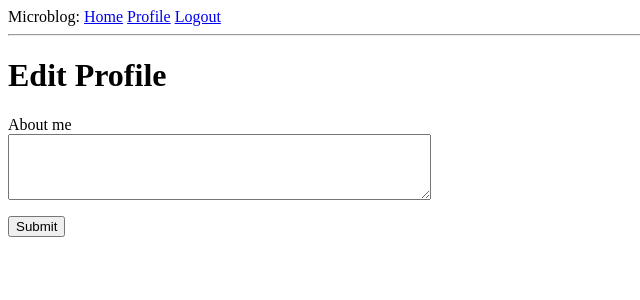
After one commit to hankgu1209/FlaskFork_demo, a Flask app: page /edit_profile in a window 1280 px wide. The commit adds this page. Shown: the top 300 px of the page, without its empty margins (0-640 px from the left). Run offline with Flask 3, Linux system fonts and the light colour scheme; the visitor is signed in with stand-in values (Sample User, id 1); data comes from the database, SQL or seed files in the repository; both versions use the stored data as it was after the commit.

Commit message:
add about me

```diff
--- a/app/forms.py
+++ b/app/forms.py
@@ -1,6 +1,6 @@
 from flask_wtf import FlaskForm # 从flask_wtf包导入FlaskForm类
-from wtforms.validators import DataRequired, Email,ValidationError,EqualTo
-from wtforms import StringField, PasswordField, BooleanField, SubmitField
+from wtforms.validators import DataRequired, Email,ValidationError,EqualTo,Length
+from wtforms import StringField, PasswordField, BooleanField, SubmitField,TextAreaField
 from app.models import User
 
 class LoginForm(FlaskForm):
@@ -27,3 +27,7 @@ class RegistrationForm(FlaskForm):
         # 如果用户email 已被注册
         if user is not None:
             raise ValidationError('Please use a different email address.')
+
+class EditProfileForm(FlaskForm):
+    about_me = TextAreaField('About me', validators=[Length(min=0, max=200)])
+    submit = SubmitField('Submit')
--- a/app/models.py
+++ b/app/models.py
@@ -3,6 +3,7 @@ from datetime import datetime
 from werkzeug.security import generate_password_hash, check_password_hash
 from flask_login import UserMixin
 from app import login
+from hashlib import md5
 
 @login.user_loader
 def load_user(id):
@@ -14,6 +15,8 @@ class User(UserMixin,db.Model):
     email = db.Column(db.String(120), index=True, unique=True, nullable=False)
     password_hash = db.Column(db.String(128), nullable=False)
     posts = db.relationship('Post', backref='author', lazy='dynamic')
+    about_me = db.Column(db.String(200))
+    last_seen = db.Column(db.DateTime,default=datetime.utcnow)
 
     def __repr__(self):
         # return '<User {}>'.format(self.username)
@@ -25,6 +28,12 @@ class User(UserMixin,db.Model):
 
     def check_password(self, password):
         return check_password_hash(self.password_hash, password)
+
+        # ...
+    def avatar(self, size):
+        digest = md5(self.email.lower().encode('utf-8')).hexdigest()
+        return 'https://www.gravatar.com/avatar/{}?d=identicon&s={}'.format(
+            digest, size)
 
 # 创建Post table 实例
 class Post(db.Model):
--- a/app/routes.py
+++ b/app/routes.py
@@ -6,8 +6,8 @@ from app.forms import LoginForm
 from flask_login import current_user, login_user, logout_user, login_required
 from app.models import User
 from werkzeug.urls import url_parse
-
-from app.forms import RegistrationForm
+from datetime import datetime
+from app.forms import RegistrationForm,EditProfileForm
 
 
 #2个路由
@@ -68,3 +68,35 @@ def register():
 		flash('Congratulations, you are now a registered user!')
 		return redirect(url_for('login'))
 	return render_template('register.html',title='Register',form=form)
+
+@app.route('/user/<username>')
+@login_required
+def user(username):
+	user = User.query.filter_by(username=username).first_or_404()
+	posts = [
+		{'author':user,'body':'Test post #1'},
+		{'author':user,'body':'Test post #2'},
+	]
+	return render_template('user.html',user=user,posts=posts)
+
+
+# 在用户向服务器发送请求时，为给定用户写入此字段的当前时间。
+# 记录上次访问的时间
+@app.before_request
+def before_request():
+	if current_user.is_authenticated:
+		current_user.last_seen = datetime.utcnow()
+		db.session.commit()
+
+# 为edit_profile添加路由
+@app.route('/edit_profile',methods=['GET','POST'])
+@login_required
+def edit_profile():
+	form = EditProfileForm()
+	if form.validate_on_submit():
+		current_user.about_me = form.about_me.data
+		db.session.commit()
+
+		flash('Your changes have been saved.')
+		return redirect(url_for('edit_profile'))
+	return render_template('edit_profile.html',title='Edit Profile',form=form)
--- a/app/templates/base.html
+++ b/app/templates/base.html
@@ -12,6 +12,7 @@
 		{% if current_user.is_anonymous %}
 			<a href="{{ url_for('login') }}">Login</a>
 			{% else %}
+			<a href="{{ url_for('user',username=current_user.username) }}">Profile</a>
 			<a href="{{ url_for('logout') }}">Logout</a>
 			{% endif %}
 		</div>
--- /dev/null
+++ b/app/templates/edit_profile.html
@@ -0,0 +1,20 @@
+{% extends "base.html" %}
+
+{% block content %}
+	<h1>Edit Profile</h1>
+	<form action="", method="post">
+		{{ form.hidden_tag() }}
+
+		<p>
+			{{ form.about_me.label }}<br>
+			{{ form.about_me(cols=50, rows=4) }}<br>
+			{% for error in form.about_me.errors %}
+				<span style="color:red;">[{{ error }}]</span>
+			{% endfor %}
+		</p>
+		<p>
+			{{ form.submit() }}
+		</p>
+	</form>
+
+{% endblock %}
```
Also changed, not shown: app/templates/_post.html (added, +8 -0 lines), app/templates/user.html (added, +26 -0 lines), app.db.
